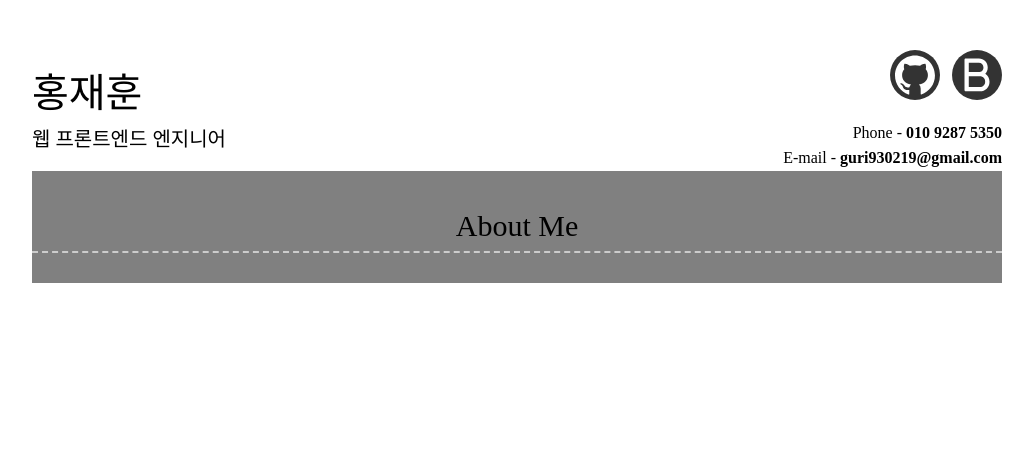
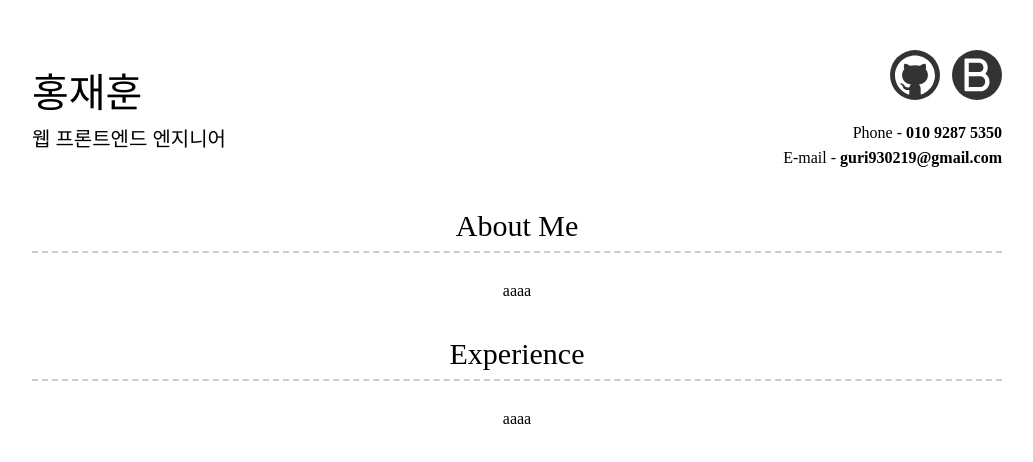
Before and after one commit to Bu-Du-Dak/Bu-Du-Dak.github.io, a Next.js app: page / in a window 1280 px wide. Shown: the top 462 px of the page, without its empty margins (123-1156 px from the left). Built offline with nearby package versions, Linux system fonts and the light colour scheme.

Commit message:
section edit

```diff
--- a/src/components/commons/layout/Layout.index.tsx
+++ b/src/components/commons/layout/Layout.index.tsx
@@ -28,7 +28,7 @@ const Body = styled.div`
   flex-direction: column;
   align-items: center;
   justify-content: center;
-  background-color: gray;
+  /* background-color: gray; */
 
 `;
 export default Layout
--- a/src/components/unit/Section/Section.index.tsx
+++ b/src/components/unit/Section/Section.index.tsx
@@ -1,11 +1,11 @@
 
 import { SectionTitle, Wrapper } from "./Section.styles"
 
-const SectionPage = ({title}:{title:string}) => {
+const SectionPage = ({title,Component}:{title:string,Component:JSX.Element}) => {
     return(
         <Wrapper>
             <SectionTitle className="BottomDashed">{title}</SectionTitle>
-
+            {Component}
         </Wrapper>
     )
 }
--- a/src/components/unit/Section/Section.styles.ts
+++ b/src/components/unit/Section/Section.styles.ts
@@ -13,7 +13,7 @@ export const SectionTitle = styled.h3`
     text-align: center;
     border-bottom: 2px dashed #ccc;
     font-size: 1.875rem;
-    font-weight: lighter;
+    font-weight: 300;
     padding: 10px 0;
     margin-bottom: 30px;
 `
--- a/src/components/unit/home/Home.index.tsx
+++ b/src/components/unit/home/Home.index.tsx
@@ -3,7 +3,8 @@ import SectionPage from "../Section/Section.index"
 const HomePage = () => {
   return (
     <>
-      <SectionPage title="About Me"/>
+      <SectionPage title="About Me" Component={<div>aaaa</div>}/>
+      <SectionPage title="Experience" Component={<div>aaaa</div>}/>
     </>
   )
 }
```
